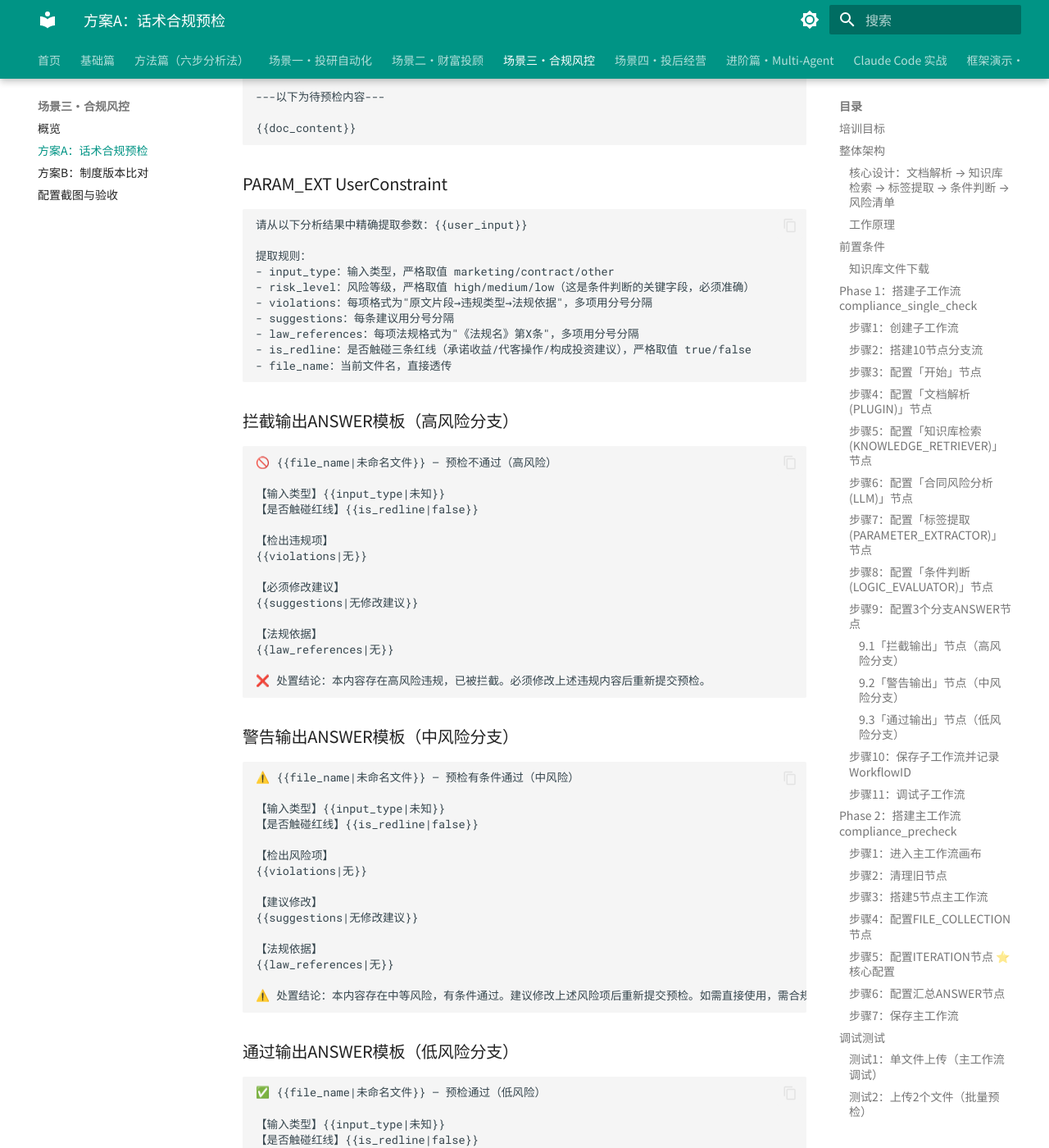
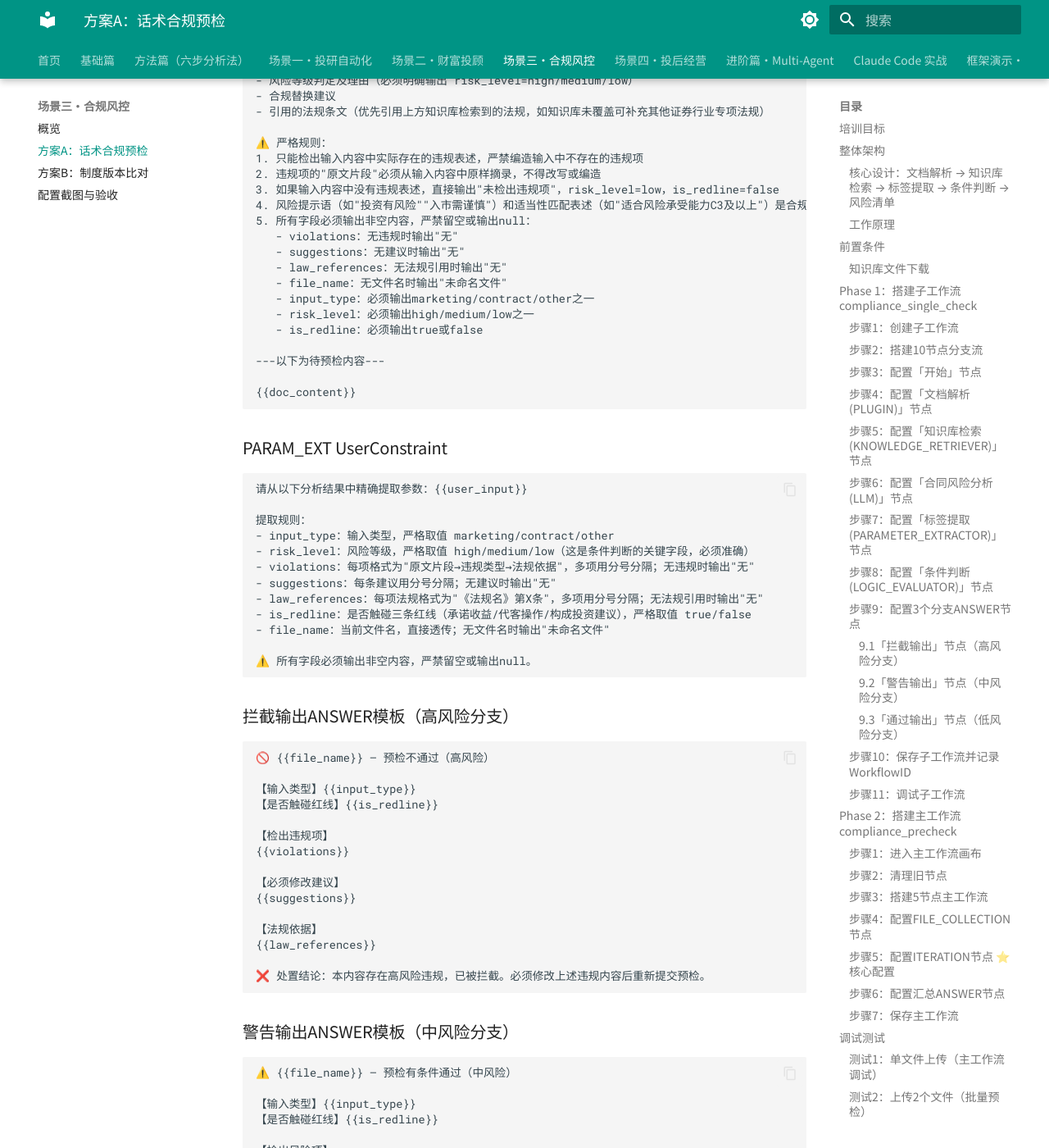
Before and after one commit to timoxue/ADP_Training, an MkDocs documentation site: the page built from docs/05-scenario3-compliance/plan-a-speech.md, in a window 1280 px wide and 1400 px high, scrolled down 29674 px. Shown: the whole window at 82% size. Built offline with MkDocs 1.6.1 and Material for MkDocs 9.7.7, drawn with Linux system fonts in a browser that asks for light colours; some of the changed text lies outside the part shown.

Commit message:
docs: update plan-a-speech.md to v4(6)
- PARAM_EXT UserConstraint: add "无时输出'无'" per-field fallbacks and "⚠️ 所有字段必须输出非空内容" warning
- ANSWER templates (拦截/警告/通过): remove |default syntax, rely on LLM non-empty guarantee
- Main workflow ANSWER: remove |default syntax from {{file_count}} and {{results}}
- Update Appendix A and !!! tip to remove references to |default syntax
- Add Appendix D: file parsing approach comparison

Co-Authored-By: Claude Sonnet 4.6 <noreply@anthropic.com>

````diff
--- a/docs/05-scenario3-compliance/plan-a-speech.md
+++ b/docs/05-scenario3-compliance/plan-a-speech.md
@@ -397,6 +397,14 @@ DocParse解析文件后输出3个字段：
 2. 违规项的"原文片段"必须从输入内容中原样摘录，不得改写或编造
 3. 如果输入内容中没有违规表述，直接输出"未检出违规项"，risk_level=low，is_redline=false
 4. 风险提示语（如"投资有风险""入市需谨慎"）和适当性匹配表述（如"适合风险承受能力C3及以上"）是合规表述，不是违规项
+5. 所有字段必须输出非空内容，严禁留空或输出null：
+   - violations：无违规时输出"无"
+   - suggestions：无建议时输出"无"
+   - law_references：无法规引用时输出"无"
+   - file_name：无文件名时输出"未命名文件"
+   - input_type：必须输出marketing/contract/other之一
+   - risk_level：必须输出high/medium/low之一
+   - is_redline：必须输出true或false
 
 ---以下为待预检内容---
 
@@ -435,11 +443,13 @@ DocParse解析文件后输出3个字段：
 提取规则：
 - input_type：输入类型，严格取值 marketing/contract/other
 - risk_level：风险等级，严格取值 high/medium/low（这是条件判断的关键字段，必须准确）
-- violations：每项格式为"原文片段→违规类型→法规依据"，多项用分号分隔
-- suggestions：每条建议用分号分隔
-- law_references：每项法规格式为"《法规名》第X条"，多项用分号分隔
+- violations：每项格式为"原文片段→违规类型→法规依据"，多项用分号分隔；无违规时输出"无"
+- suggestions：每条建议用分号分隔；无建议时输出"无"
+- law_references：每项法规格式为"《法规名》第X条"，多项用分号分隔；无法规引用时输出"无"
 - is_redline：是否触碰三条红线（承诺收益/代客操作/构成投资建议），严格取值 true/false
-- file_name：当前文件名，直接透传
+- file_name：当前文件名，直接透传；无文件名时输出"未命名文件"
+
+⚠️ 所有字段必须输出非空内容，严禁留空或输出null。
 ```
 
 **7.4 参数定义（7个）**
@@ -588,19 +598,19 @@ LOGIC_EVALUATOR 判断：
 **回复模板**：
 
 ```
-🚫 {{file_name|未命名文件}} — 预检不通过（高风险）
+🚫 {{file_name}} — 预检不通过（高风险）
 
-【输入类型】{{input_type|未知}}
-【是否触碰红线】{{is_redline|false}}
+【输入类型】{{input_type}}
+【是否触碰红线】{{is_redline}}
 
 【检出违规项】
-{{violations|无}}
+{{violations}}
 
 【必须修改建议】
-{{suggestions|无修改建议}}
+{{suggestions}}
 
 【法规依据】
-{{law_references|无}}
+{{law_references}}
 
 ❌ 处置结论：本内容存在高风险违规，已被拦截。必须修改上述违规内容后重新提交预检。
 ```
@@ -621,19 +631,19 @@ LOGIC_EVALUATOR 判断：
 **回复模板**：
 
 ```
-⚠️ {{file_name|未命名文件}} — 预检有条件通过（中风险）
+⚠️ {{file_name}} — 预检有条件通过（中风险）
 
-【输入类型】{{input_type|未知}}
-【是否触碰红线】{{is_redline|false}}
+【输入类型】{{input_type}}
+【是否触碰红线】{{is_redline}}
 
 【检出风险项】
-{{violations|无}}
+{{violations}}
 
 【建议修改】
-{{suggestions|无修改建议}}
+{{suggestions}}
 
 【法规依据】
-{{law_references|无}}
+{{law_references}}
 
 ⚠️ 处置结论：本内容存在中等风险，有条件通过。建议修改上述风险项后重新提交预检。如需直接使用，需合规部门人工复核确认。
 ```
@@ -654,25 +664,25 @@ LOGIC_EVALUATOR 判断：
 **回复模板**：
 
 ```
-✅ {{file_name|未命名文件}} — 预检通过（低风险）
+✅ {{file_name}} — 预检通过（低风险）
 
-【输入类型】{{input_type|未知}}
-【是否触碰红线】{{is_redline|false}}
+【输入类型】{{input_type}}
+【是否触碰红线】{{is_redline}}
 
 【检出项】
-{{violations|无}}
+{{violations}}
 
 【优化建议】
-{{suggestions|无优化建议}}
+{{suggestions}}
 
 【法规依据】
-{{law_references|无}}
+{{law_references}}
 
 ✅ 处置结论：本内容合规风险较低，预检通过。上述优化建议为可选项，不影响使用。
 ```
 
 !!! tip "3个ANSWER节点的区别"
-    3个ANSWER节点的输入变量完全相同（都引用标签提取的6个输出字段），只是回复模板不同——高风险用🚫拦截语气，中风险用⚠️警告语气，低风险用✅通过语气。模板变量都加了默认值语法 `{{变量名|默认值}}`，避免字段为空时模板展示异常。
+    3个ANSWER节点的输入变量完全相同（都引用标签提取的6个输出字段），只是回复模板不同——高风险用🚫拦截语气，中风险用⚠️警告语气，低风险用✅通过语气。
 
 ---
 
@@ -907,9 +917,9 @@ ITERATION节点遍历完成后，输出 `Output.Results` 数组，包含每次
 ```
 📋 批量合规预检结果
 
-本次共预检 {{file_count|0}} 个文件：
+本次共预检 {{file_count}} 个文件：
 
-{{results|无预检结果}}
+{{results}}
 
 ---
 ⚠️ 免责声明：本合规预检结果由AI系统基于现有法规和知识库自动生成，仅供参考，不构成法律意见或合规保证。法规更新可能导致预检结果偏差，具体合规判断请以公司合规部门意见为准。
@@ -1144,6 +1154,14 @@ ITERATION节点遍历完成后，输出 `Output.Results` 数组，包含每次
 2. 违规项的"原文片段"必须从输入内容中原样摘录，不得改写或编造
 3. 如果输入内容中没有违规表述，直接输出"未检出违规项"，risk_level=low，is_redline=false
 4. 风险提示语（如"投资有风险""入市需谨慎"）和适当性匹配表述（如"适合风险承受能力C3及以上"）是合规表述，不是违规项
+5. 所有字段必须输出非空内容，严禁留空或输出null：
+   - violations：无违规时输出"无"
+   - suggestions：无建议时输出"无"
+   - law_references：无法规引用时输出"无"
+   - file_name：无文件名时输出"未命名文件"
+   - input_type：必须输出marketing/contract/other之一
+   - risk_level：必须输出high/medium/low之一
+   - is_redline：必须输出true或false
 
 ---以下为待预检内容---
 
@@ -1158,29 +1176,31 @@ ITERATION节点遍历完成后，输出 `Output.Results` 数组，包含每次
 提取规则：
 - input_type：输入类型，严格取值 marketing/contract/other
 - risk_level：风险等级，严格取值 high/medium/low（这是条件判断的关键字段，必须准确）
-- violations：每项格式为"原文片段→违规类型→法规依据"，多项用分号分隔
-- suggestions：每条建议用分号分隔
-- law_references：每项法规格式为"《法规名》第X条"，多项用分号分隔
+- violations：每项格式为"原文片段→违规类型→法规依据"，多项用分号分隔；无违规时输出"无"
+- suggestions：每条建议用分号分隔；无建议时输出"无"
+- law_references：每项法规格式为"《法规名》第X条"，多项用分号分隔；无法规引用时输出"无"
 - is_redline：是否触碰三条红线（承诺收益/代客操作/构成投资建议），严格取值 true/false
-- file_name：当前文件名，直接透传
+- file_name：当前文件名，直接透传；无文件名时输出"未命名文件"
+
+⚠️ 所有字段必须输出非空内容，严禁留空或输出null。
 ```
 
 ### 拦截输出ANSWER模板（高风险分支）
 
 ```
-🚫 {{file_name|未命名文件}} — 预检不通过（高风险）
+🚫 {{file_name}} — 预检不通过（高风险）
 
-【输入类型】{{input_type|未知}}
-【是否触碰红线】{{is_redline|false}}
+【输入类型】{{input_type}}
+【是否触碰红线】{{is_redline}}
 
 【检出违规项】
-{{violations|无}}
+{{violations}}
 
 【必须修改建议】
-{{suggestions|无修改建议}}
+{{suggestions}}
 
 【法规依据】
-{{law_references|无}}
+{{law_references}}
 
 ❌ 处置结论：本内容存在高风险违规，已被拦截。必须修改上述违规内容后重新提交预检。
 ```
@@ -1188,19 +1208,19 @@ ITERATION节点遍历完成后，输出 `Output.Results` 数组，包含每次
 ### 警告输出ANSWER模板（中风险分支）
 
 ```
-⚠️ {{file_name|未命名文件}} — 预检有条件通过（中风险）
+⚠️ {{file_name}} — 预检有条件通过（中风险）
 
-【输入类型】{{input_type|未知}}
-【是否触碰红线】{{is_redline|false}}
+【输入类型】{{input_type}}
+【是否触碰红线】{{is_redline}}
 
 【检出风险项】
-{{violations|无}}
+{{violations}}
 
 【建议修改】
-{{suggestions|无修改建议}}
+{{suggestions}}
 
 【法规依据】
-{{law_references|无}}
+{{law_references}}
 
 ⚠️ 处置结论：本内容存在中等风险，有条件通过。建议修改上述风险项后重新提交预检。如需直接使用，需合规部门人工复核确认。
 ```
@@ -1208,19 +1228,19 @@ ITERATION节点遍历完成后，输出 `Output.Results` 数组，包含每次
 ### 通过输出ANSWER模板（低风险分支）
 
 ```
-✅ {{file_name|未命名文件}} — 预检通过（低风险）
+✅ {{file_name}} — 预检通过（低风险）
 
-【输入类型】{{input_type|未知}}
-【是否触碰红线】{{is_redline|false}}
+【输入类型】{{input_type}}
+【是否触碰红线】{{is_redline}}
 
 【检出项】
-{{violations|无}}
+{{violations}}
 
 【优化建议】
-{{suggestions|无优化建议}}
+{{suggestions}}
 
 【法规依据】
-{{law_references|无}}
+{{law_references}}
 
 ✅ 处置结论：本内容合规风险较低，预检通过。上述优化建议为可选项，不影响使用。
 ```
@@ -1230,9 +1250,9 @@ ITERATION节点遍历完成后，输出 `Output.Results` 数组，包含每次
 ```
 📋 批量合规预检结果
 
-本次共预检 {{file_count|0}} 个文件：
+本次共预检 {{file_count}} 个文件：
 
-{{results|无预检结果}}
+{{results}}
 
 ---
 ⚠️ 免责声明：本合规预检结果由AI系统基于现有法规和知识库自动生成，仅供参考，不构成法律意见或合规保证。法规更新可能导致预检结果偏差，具体合规判断请以公司合规部门意见为准。
@@ -1281,3 +1301,17 @@ LOGIC_EVALUATOR收到 risk_level
 | ❌ 不构成投资建议 | 出现强烈推荐/必买/必涨/闭眼买等 | high | 🚫 拦截输出 |
 | — | 命中1个高风险词但非红线 | medium | ⚠️ 警告输出 |
 | — | 仅命中低风险词或无违规 | low | ✅ 通过输出 |
+
+---
+
+## 附录D：文件解析方案选择
+
+子工作流含 DocParse 节点，直接在迭代内解析文件内容。如评估其他方案，可参考以下对比：
+
+| 方案 | 迭代传参方式 | 优点 | 缺点 | 适用场景 |
+|------|------------|------|------|---------|
+| **方案A — 子工作流含DocParse（本文档采用）** | `file_url` → `file_list.Item.FileURL` | 完整解析文件内容，LLM基于真实文件文本分析 | 调试时需上传文件 | 生产环境，需解析文件内容 |
+| 方案B — 用户手动输入 | `content` → USER_INPUT，`file_name` → FileName | 调试不需要上传文件，直接输入文本 | 上传文件时需同时手动粘贴内容 | 开发调试、培训演示 |
+| 方案C — 子工作流无DocParse（文件名判断） | `content` → `file_list.Item.FileName` | 最简单 | LLM只能看到文件名，分析精度低 | 文件名包含预检内容的特殊场景 |
+
+> **本文档采用方案A**：子工作流含DocParse节点，`file_url` 参数映射为 `file_list.Item.FileURL`，DocParse解析后输出 `Output.Data.Answer`，LLM和知识库检索都引用该字段。如需调试纯文本（不上传文件），可临时在子工作流「开始」节点添加文本输入参数，跳过DocParse测试后续流程。
````
Also changed, not shown: other parts of docs/05-scenario3-compliance/plan-a-speech.md (+3 -3 lines).
